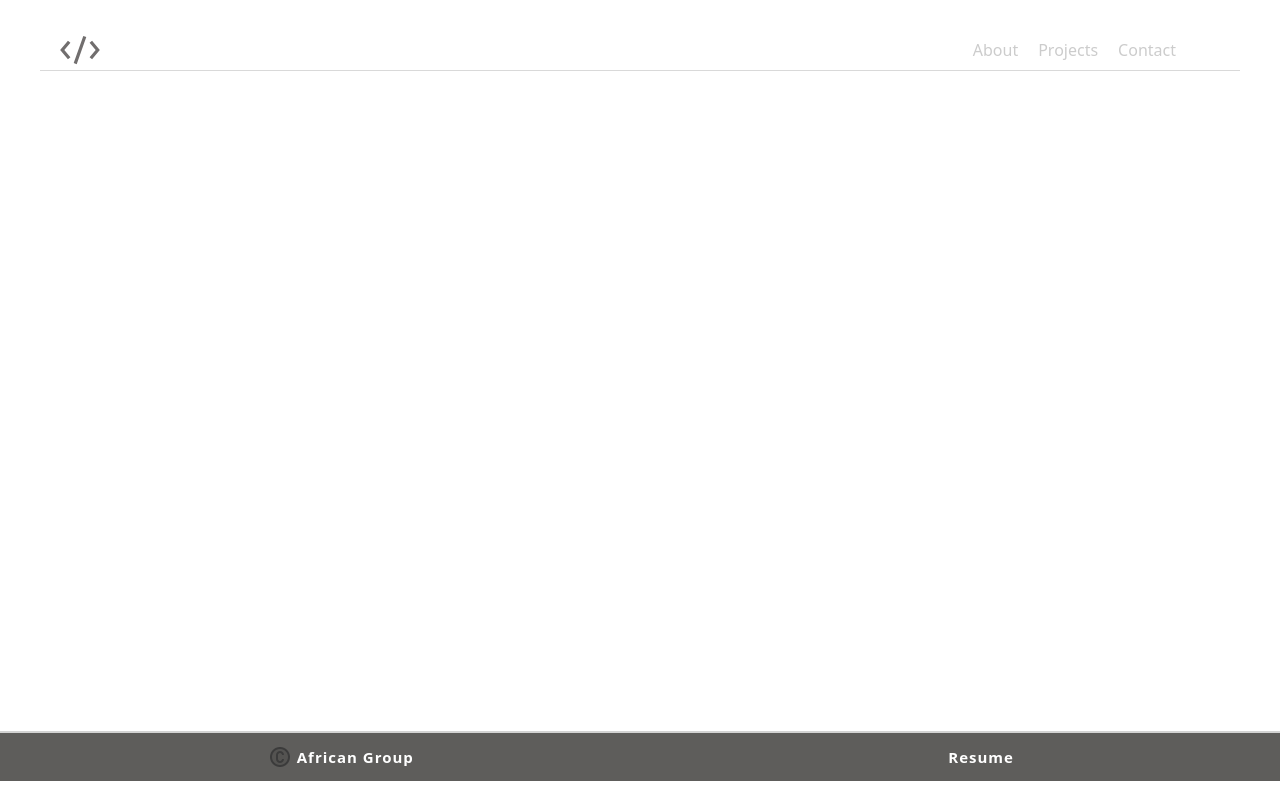
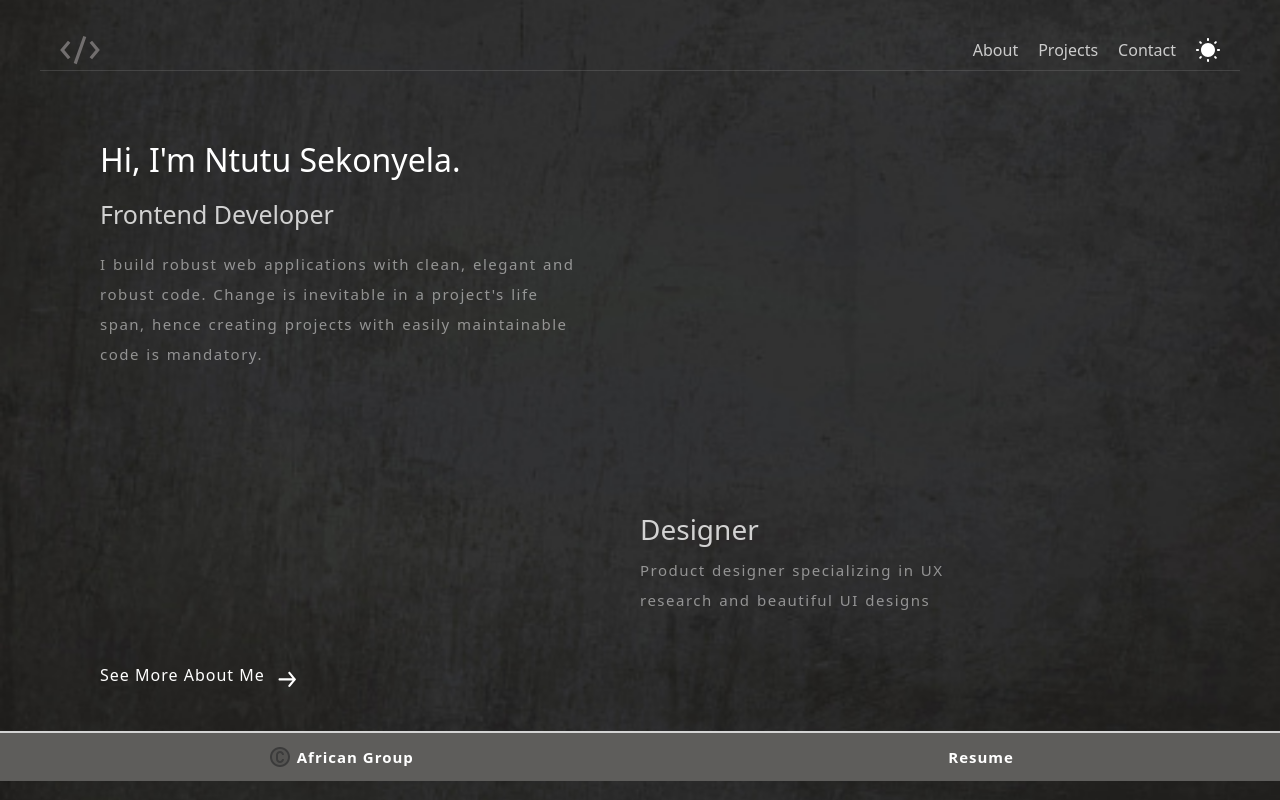
Before and after one commit to NTUTUalu/personalPortfolio, a React (Vite) app: page / in a window 1280 px wide. Built offline with nearby package versions, Linux system fonts and the light colour scheme.

Commit message:
updated my background image

```diff
--- a/src/components/routes/home/home.module.css
+++ b/src/components/routes/home/home.module.css
@@ -1,3 +1,14 @@
+body {
+
+  background-image: url("/a.jpg");
+  background-size:cover;
+  background-position: center;
+  background-repeat: no-repeat;
+
+
+}
+
+
 .container {
 
     display: flex;
--- a/src/index.css
+++ b/src/index.css
@@ -20,12 +20,13 @@ body {
   height: auto;
   margin: 0px;
   padding: 0px;
-  background-image: url("/a.jpg"); /* Set the background image path */
+  /* background-image: url("/a.jpg"); Set the background image path */
   background-size:cover;
   background-position: center;
   background-repeat: no-repeat;
   margin: 0px;
   padding: 0px;
+  /* background-color: blueviolet; */
 
 
 }
@@ -33,5 +34,4 @@ body {
 * {
   box-sizing: border-box;
 
-
 }
```
